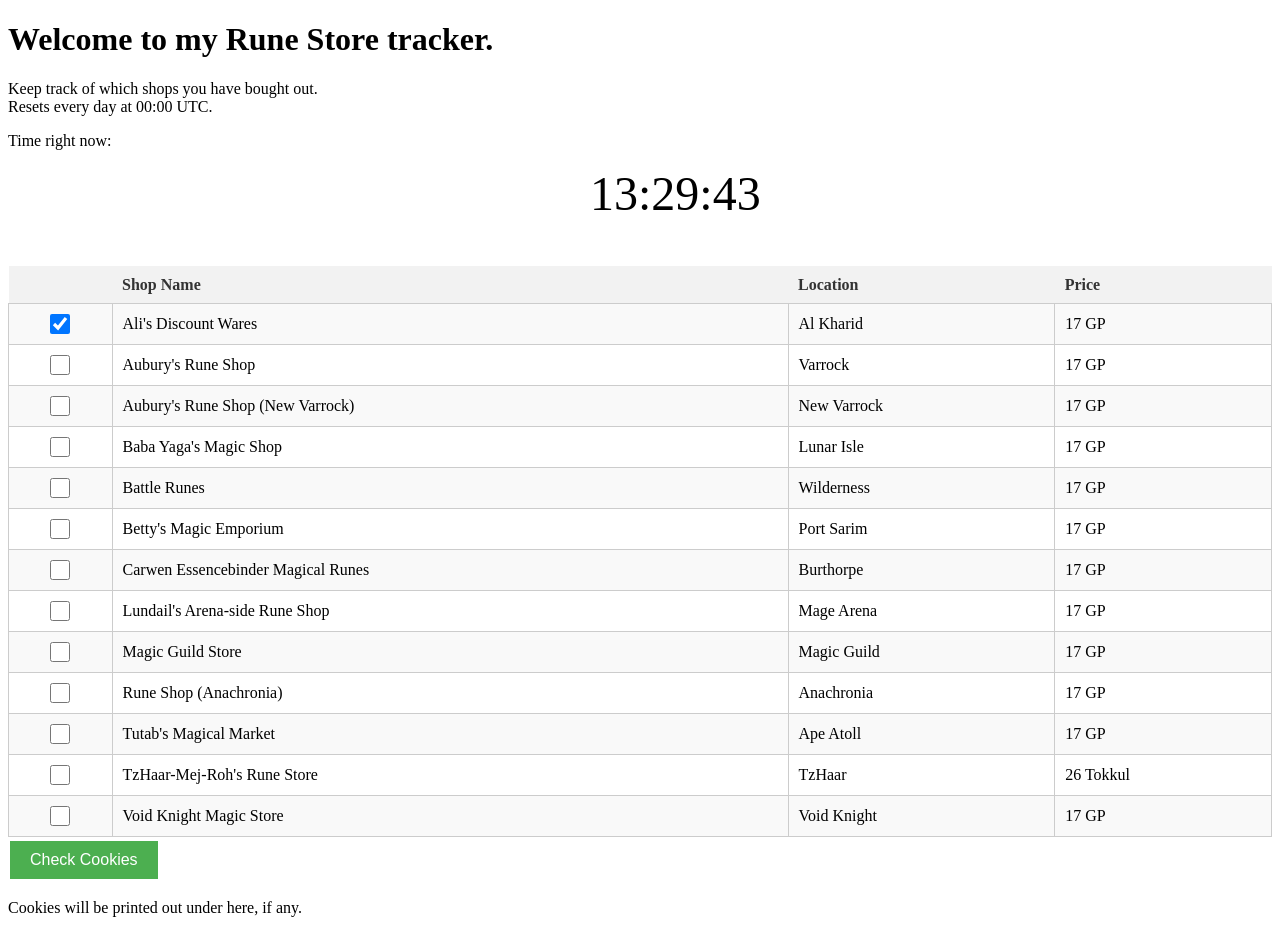
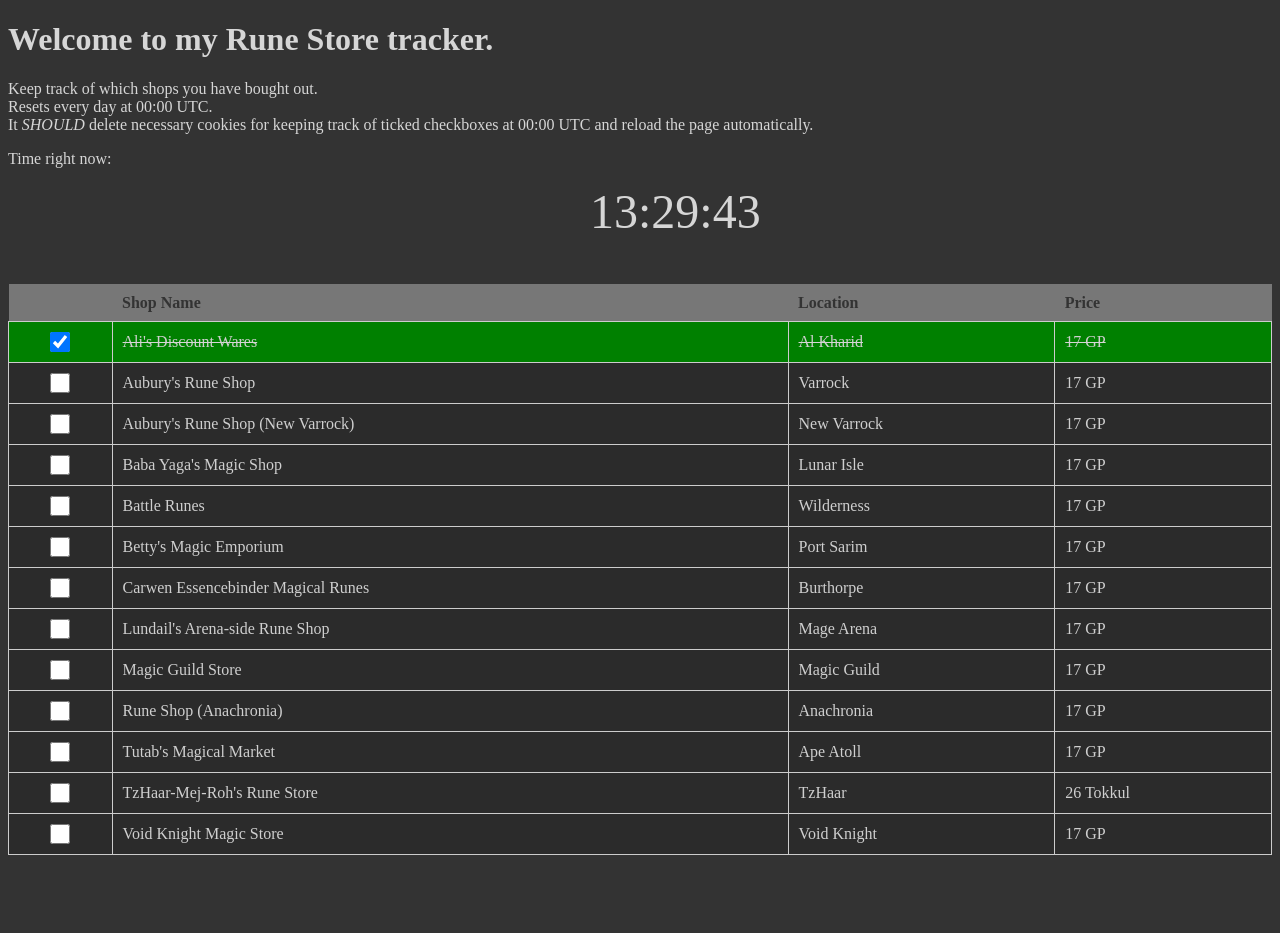
Before and after one commit to Vovegog/RS3-Rune-Shops, a plain HTML site: page index.html in a window 1280 px wide. Both pictures are taken after a click on the checkbox 60 px from the left and 324 px from the top of the page. After the commit the page ends 863 px from the top, so only its background shows below. Drawn offline with Linux system fonts and the light colour scheme.

Commit message:
I think we're done (?)

```diff
--- a/index.html
+++ b/index.html
@@ -10,7 +10,8 @@
 <body>
     <h1>Welcome to my Rune Store tracker.</h1>
 
-    <p>Keep track of which shops you have bought out. <br> Resets every day at 00:00 UTC.<br></p>
+    <p>Keep track of which shops you have bought out. <br> Resets every day at 00:00 UTC.<br>
+    It <i>SHOULD</i> delete necessary cookies for keeping track of ticked checkboxes at 00:00 UTC and reload the page automatically.</p>
     <p>Time right now:</p>
     <p id="Clock"></p>
 
@@ -108,9 +109,11 @@
 </table>
 
 
+    <!--
     <button id="cookieButton">Check Cookies</button>
     <p>Cookies will be printed out under here, if any.</p>
     <p id="cookies"></p>
+    -->
     <script src="script.js"></script>
 </body>
 </html>
--- a/script.js
+++ b/script.js
@@ -14,6 +14,11 @@ function Clock() {
     var t = setTimeout(function() {
         Clock()
     }, 500);
+
+    // If the time is 00:00:00, refresh the page to reset the checkboxes
+    if (h == 0 && m == 0 && s == 1) {
+        location.reload();
+    }
 }
 
 function checkTime(i) {
@@ -25,7 +30,7 @@ function checkTime(i) {
 
 Clock();
 
-// Get all the checkboxes, and add an event listener to each one.
+// Get all the checkboxes
 var checkboxes = document.getElementsByClassName("checkbox");
 
 // Need to add a unique ID to each row in the table
@@ -34,22 +39,64 @@ for (var i = 0; i < rows.length; i++) {
     rows[i].id = "row" + i;
 }
 
+
+function styleOnLoad () {
+    // When loading the webpage, or refreshing, check to see if there are any checked boxes. Style them accordingly
+    for (var i = 0; i < checkboxes.length; i++) {
+        if (document.cookie.indexOf(checkboxes[i].value) != -1) {
+            checkboxes[i].checked = true;
+            var row = document.getElementById(checkboxes[i].parentNode.parentNode.id);
+            row.style.textDecoration = "line-through";
+            row.style.backgroundColor = "green";
+        }
+    }
+}
+styleOnLoad();
+
 for (var i = 0; i < checkboxes.length; i++) {
     checkboxes[i].addEventListener("click", function() {
-        // If the box gets checked, console.log it out, and add it as a cookie
+
+        // If the box gets checked, console.log it out, add it as a cookie and style the row
         if (this.checked) {
-            console.log("Checked: " + this.name);
-            document.cookie = this.name + "=true; expires=Fri, 31 Dec 9999 23:59:59 UTC";
-        } else { // In case of unchecking, delete the cookie
-            console.log("Unchecked: " + this.name);
-            document.cookie = this.name + "=; expires=Thu, 01 Jan 1970 00:00:00 UTC";
+            // Get today's date and set the expiry date to the following day
+            var today = new Date();
+            var expiry = new Date(today);
+            expiry.setUTCDate(today.getUTCDate() + 1);
+            expiry.setUTCHours(2,0,0,0);
+            expiry = expiry.toUTCString();
+
+            // console.log("Checked: " + this.value + " in row " + this.parentNode.parentNode.id + " with expiry date: " + expiry); //debugging
+            var row = document.getElementById(this.parentNode.parentNode.id);
+            document.cookie = this.value + `=true; expires=${expiry}`;
+            row.style.textDecoration = "line-through";
+            row.style.backgroundColor = "green";
+
+        } else { // In case of unchecking, delete the cookie and remove the styling
+            console.log("Unchecked: " + this.value + " in row " + this.parentNode.parentNode.id);
+            var row = document.getElementById(this.parentNode.parentNode.id);
+            document.cookie = this.value + "=; expires=Thu, 01 Jan 1970 00:00:00 UTC";
+            row.style.textDecoration = "none";
+            row.style.backgroundColor = "#2b2b2b";
         }
     });
 }
 
+
 // Add a button to check what cookies are currently stored, for debugging.
-var cookieButton = document.getElementById("cookieButton");
-cookieButton.addEventListener("click", function() {
-    console.log(document.cookie);
-    document.getElementById("cookies").innerHTML = document.cookie;
-});
+
+// var cookieButton = document.getElementById("cookieButton");
+// cookieButton.addEventListener("click", function() {
+//     console.log(document.cookie.valueOf());
+//     document.getElementById("cookies").innerHTML = document.cookie;
+// });
+
+
+// In case of fuckery, code to delete all cookies. Thanks, StackOverflow
+
+// function deleteAllCookies() {
+//     var c = document.cookie.split("; ");
+//     for (i in c)
+//     document.cookie =/^[^=]+/.exec(c[i])[0]+"=;expires=Thu, 01 Jan 1970 00:00:00 GMT";
+// }
+
+// deleteAllCookies();
--- a/style.css
+++ b/style.css
@@ -1,5 +1,10 @@
 /* Reset default table styles */
 
+body {
+    /* Some kind of dark mode */
+    background-color: #333;
+    color: #d6d6d6;
+}
 table {
     border-collapse: collapse;
     width: 100%;
@@ -7,7 +12,7 @@ table {
 
 /* Table header styles */
 th {
-    background-color: #f2f2f2;
+    background-color: #777777;
     color: #333;
     font-weight: bold;
     padding: 10px;
@@ -15,18 +20,19 @@ th {
 }
 
 /* Table row styles */
-tr:nth-child(even) {
-    background-color: #f9f9f9;
+tr {
+    background-color: #2b2b2b;
 }
 
 tr:hover {
-    background-color: #e6e6e6;
+    background-color: #161616;
 }
 
 /* Table cell styles */
 td {
     padding: 10px;
     border: 1px solid #ccc;
+    color:rgb(207, 207, 207);
 }
 
 button {
```
